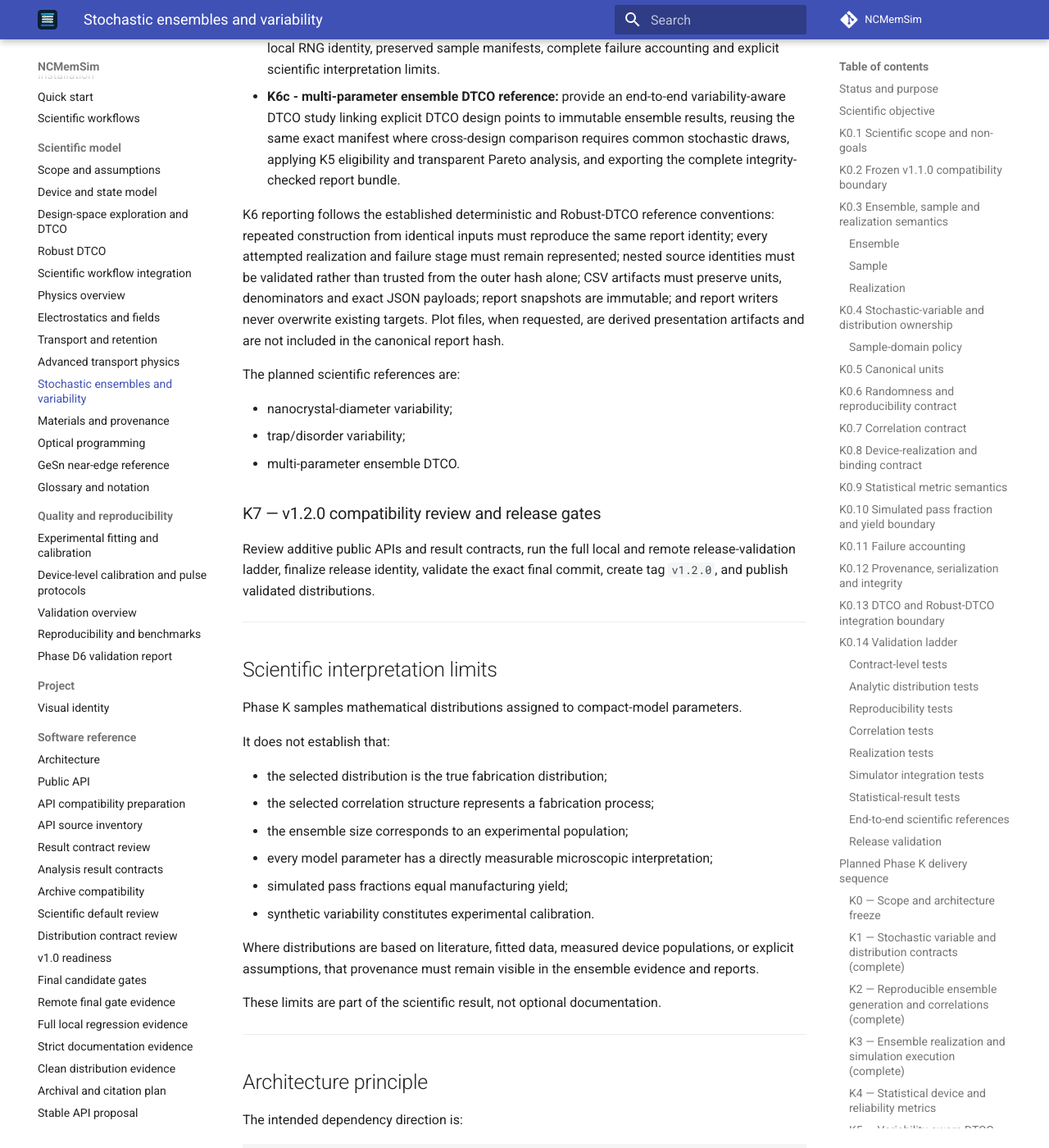
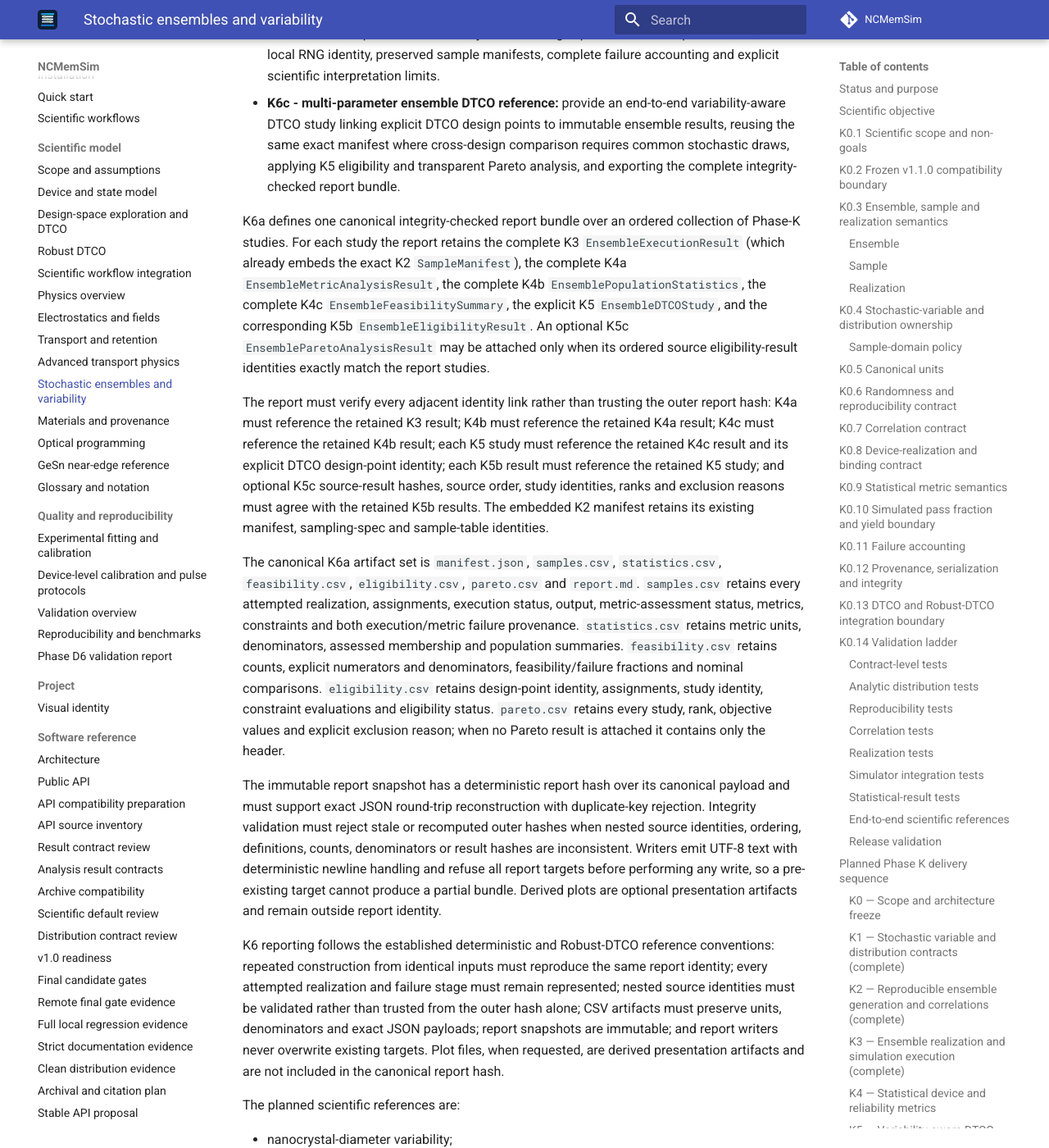
Before and after one commit to ocojocaru/NCMemSim, an MkDocs documentation site: the page built from docs/stochastic_ensembles.md, in a window 1280 px wide and 1400 px high, scrolled down 24997 px. Shown: the whole window at 82% size. Built offline with MkDocs 1.6.1 and Material for MkDocs 9.7.7, drawn with Linux system fonts in a browser that asks for light colours; comment, search, counter and statistics services are not loaded.

Commit message:
Define Phase K6a reporting contract

```diff
--- a/docs/stochastic_ensembles.md
+++ b/docs/stochastic_ensembles.md
@@ -770,8 +770,17 @@ Provide controlled end-to-end examples, integrity-checked ensemble manifests, po
 K6 is divided into three ordered subphases:
 
 - **K6a - ensemble reporting and integrity bundle:** define an immutable Phase-K report snapshot with canonical JSON identity, exact source-result linkage, integrity validation, portable CSV/Markdown artifacts, round-trip reconstruction and tamper detection. Writers must refuse existing target files before writing. Optional plots remain outside the report hash.
+
 - **K6b - controlled single-parameter reference studies:** provide reproducible nanocrystal-diameter and trap/disorder variability studies using explicit stochastic specifications, fixed local RNG identity, preserved sample manifests, complete failure accounting and explicit scientific interpretation limits.
 - **K6c - multi-parameter ensemble DTCO reference:** provide an end-to-end variability-aware DTCO study linking explicit DTCO design points to immutable ensemble results, reusing the same exact manifest where cross-design comparison requires common stochastic draws, applying K5 eligibility and transparent Pareto analysis, and exporting the complete integrity-checked report bundle.
+
+K6a defines one canonical integrity-checked report bundle over an ordered collection of Phase-K studies. For each study the report retains the complete K3 `EnsembleExecutionResult` (which already embeds the exact K2 `SampleManifest`), the complete K4a `EnsembleMetricAnalysisResult`, the complete K4b `EnsemblePopulationStatistics`, the complete K4c `EnsembleFeasibilitySummary`, the explicit K5 `EnsembleDTCOStudy`, and the corresponding K5b `EnsembleEligibilityResult`. An optional K5c `EnsembleParetoAnalysisResult` may be attached only when its ordered source eligibility-result identities exactly match the report studies.
+
+The report must verify every adjacent identity link rather than trusting the outer report hash: K4a must reference the retained K3 result; K4b must reference the retained K4a result; K4c must reference the retained K4b result; each K5 study must reference the retained K4c result and its explicit DTCO design-point identity; each K5b result must reference the retained K5 study; and optional K5c source-result hashes, source order, study identities, ranks and exclusion reasons must agree with the retained K5b results. The embedded K2 manifest retains its existing manifest, sampling-spec and sample-table identities.
+
+The canonical K6a artifact set is `manifest.json`, `samples.csv`, `statistics.csv`, `feasibility.csv`, `eligibility.csv`, `pareto.csv` and `report.md`. `samples.csv` retains every attempted realization, assignments, execution status, output, metric-assessment status, metrics, constraints and both execution/metric failure provenance. `statistics.csv` retains metric units, denominators, assessed membership and population summaries. `feasibility.csv` retains counts, explicit numerators and denominators, feasibility/failure fractions and nominal comparisons. `eligibility.csv` retains design-point identity, assignments, study identity, constraint evaluations and eligibility status. `pareto.csv` retains every study, rank, objective values and explicit exclusion reason; when no Pareto result is attached it contains only the header.
+
+The immutable report snapshot has a deterministic report hash over its canonical payload and must support exact JSON round-trip reconstruction with duplicate-key rejection. Integrity validation must reject stale or recomputed outer hashes when nested source identities, ordering, definitions, counts, denominators or result hashes are inconsistent. Writers emit UTF-8 text with deterministic newline handling and refuse all report targets before performing any write, so a pre-existing target cannot produce a partial bundle. Derived plots are optional presentation artifacts and remain outside report identity.
 
 K6 reporting follows the established deterministic and Robust-DTCO reference conventions: repeated construction from identical inputs must reproduce the same report identity; every attempted realization and failure stage must remain represented; nested source identities must be validated rather than trusted from the outer hash alone; CSV artifacts must preserve units, denominators and exact JSON payloads; report snapshots are immutable; and report writers never overwrite existing targets. Plot files, when requested, are derived presentation artifacts and are not included in the canonical report hash.
 
```
